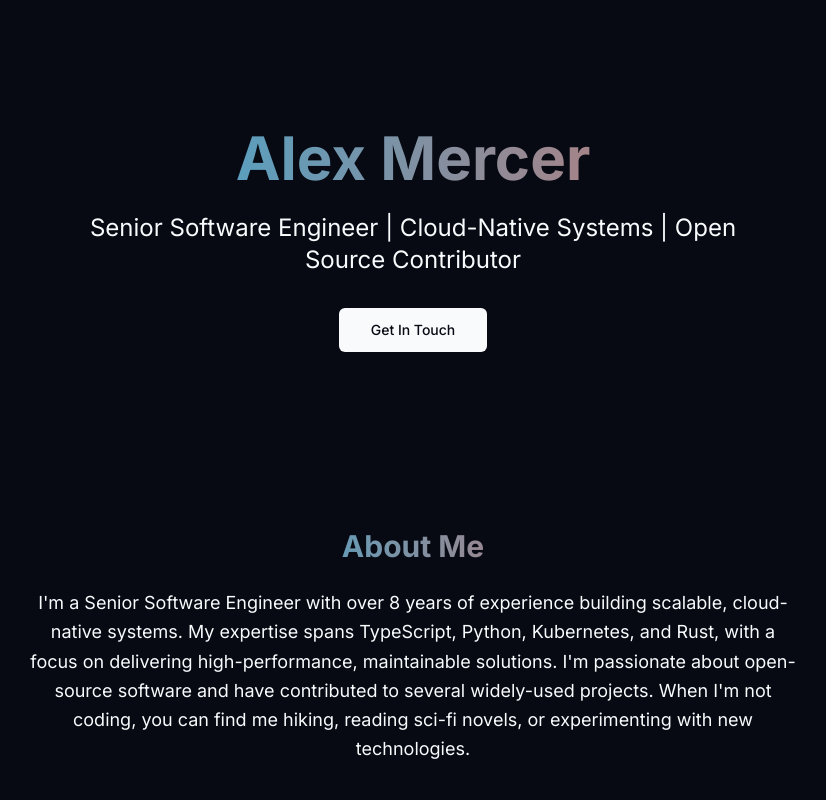
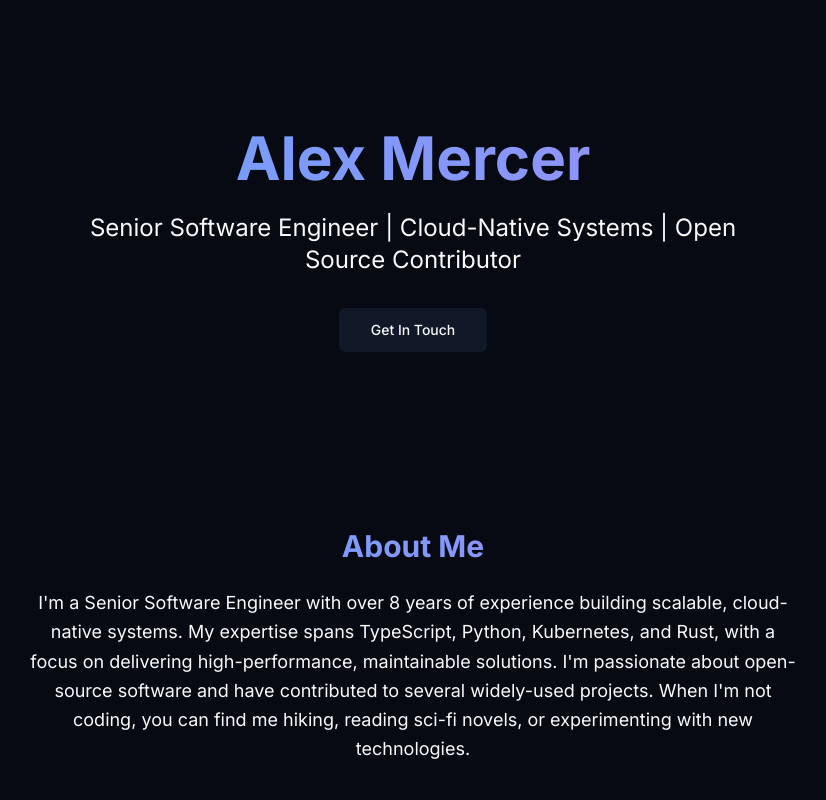
Before and after one commit to Skogum-R-D/alex-mercer-portfolio, a Next.js app: page / in a window 1280 px wide. Shown: the top 800 px of the page, without its empty margins (227-1053 px from the left). Built offline with nearby package versions, Linux system fonts and the light colour scheme.

Commit message:
feat: add globals.css with dark theme and glassmorphism

```diff
--- a/app/globals.css
+++ b/app/globals.css
@@ -5,47 +5,15 @@
 :root {
   --background: 222 47% 5%;
   --foreground: 210 40% 98%;
-  --card: 222 47% 5%;
-  --card-foreground: 210 40% 98%;
-  --popover: 222 47% 5%;
-  --popover-foreground: 210 40% 98%;
-  --primary: 210 40% 98%;
-  --primary-foreground: 222 47% 5%;
-  --secondary: 215 27.9% 16.9%;
-  --secondary-foreground: 210 40% 98%;
-  --muted: 215 27.9% 16.9%;
-  --muted-foreground: 217.9 10.6% 64.9%;
-  --accent: 215 27.9% 16.9%;
-  --accent-foreground: 210 40% 98%;
-  --destructive: 0 84.2% 60.2%;
-  --destructive-foreground: 210 40% 98%;
-  --border: 215 27.9% 16.9%;
-  --input: 215 27.9% 16.9%;
-  --ring: 210 40% 98%;
-  --radius: 0.5rem;
+  --primary: 221 39% 11%;
+  --primary-foreground: 210 40% 98%;
 }
 
 .dark {
   --background: 222 47% 5%;
   --foreground: 210 40% 98%;
-  --card: 222 47% 5%;
-  --card-foreground: 210 40% 98%;
-  --popover: 222 47% 5%;
-  --popover-foreground: 210 40% 98%;
-  --primary: 210 40% 98%;
-  --primary-foreground: 222 47% 5%;
-  --secondary: 215 27.9% 16.9%;
-  --secondary-foreground: 210 40% 98%;
-  --muted: 215 27.9% 16.9%;
-  --muted-foreground: 217.9 10.6% 64.9%;
-  --accent: 215 27.9% 16.9%;
-  --accent-foreground: 210 40% 98%;
-  --destructive: 0 84.2% 60.2%;
-  --destructive-foreground: 210 40% 98%;
-  --border: 215 27.9% 16.9%;
-  --input: 215 27.9% 16.9%;
-  --ring: 210 40% 98%;
-  --radius: 0.5rem;
+  --primary: 221 39% 11%;
+  --primary-foreground: 210 40% 98%;
 }
 
 .glassmorphism {
@@ -56,7 +24,7 @@
 }
 
 .gradient-text {
-  background: linear-gradient(90deg, #00bfff, #ff6347);
+  background: linear-gradient(90deg, #60a5fa, #a78bfa);
   -webkit-background-clip: text;
   -webkit-text-fill-color: transparent;
   background-clip: text;
```
